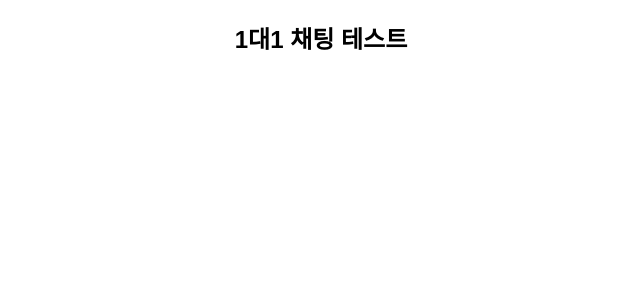
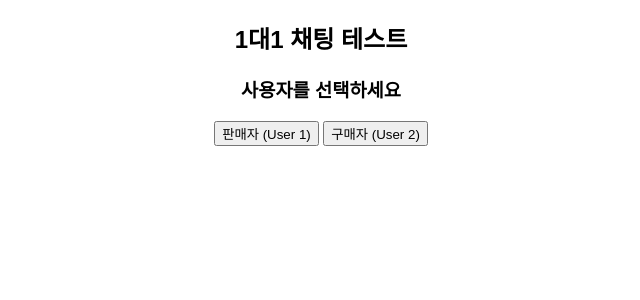
Before and after one commit to bookpar2/backend, a Django app: page /test-websocket in a window 1280 px wide. Shown: the top 300 px of the page, without its empty margins (319-959 px from the left). Run offline with Django 5.2, Linux system fonts and the light colour scheme.

Commit message:
원상복귀!

```diff
--- a/chat/templates/test.html
+++ b/chat/templates/test.html
@@ -33,8 +33,8 @@
     <!-- 사용자 선택 화면 -->
     <div id="user-selection">
         <h3>사용자를 선택하세요</h3>
-        <button onclick="selectUser('fb2b59c9cc8b4ea78e976ab08a2b3d02')">판매자 (User 1)</button>
-        <button onclick="selectUser('dbaa49644f674fe895b42cada31147ce')">구매자 (User 2)</button>
+        <button onclick="selectUser(1)">판매자 (User 1)</button>
+        <button onclick="selectUser(2)">구매자 (User 2)</button>
     </div>
 
     <!-- 채팅 화면 -->
@@ -52,12 +52,15 @@
         let socket;
         let currentUserId;
         const chatroomId = 1;  // ✅ 고정된 채팅방 ID
+        const bookId = 1;       // ✅ 고정된 책 ID
+        const sellerId = 1;     // ✅ 판매자 ID
+        const buyerId = 2;      // ✅ 구매자 ID
         const backendUrl = "http://localhost:8000"; // ✅ 로컬 백엔드 주소
         const websocketUrl = `ws://localhost:8000/ws/chat/${chatroomId}/`;
 
         function selectUser(userId) {
             currentUserId = userId;
-            document.getElementById("current-user").innerText = userId === 'fb2b59c9cc8b4ea78e976ab08a2b3d02' ? "판매자 (User 1)" : "구매자 (User 2)";
+            document.getElementById("current-user").innerText = userId === sellerId ? "판매자 (User 1)" : "구매자 (User 2)";
 
             // 화면 전환
             document.getElementById("user-selection").style.display = "none";
@@ -68,7 +71,7 @@
 
         function connectWebSocket() {
             // ✅ WebSocket 연결
-            socket = new WebSocket(websocketUrl + `?sender_id=${encodeURIComponent(currentUserId)}`);
+            socket = new WebSocket(websocketUrl);
 
             socket.onopen = function() {
                 console.log("✅ WebSocket 연결 성공!");
@@ -82,40 +85,60 @@
             };
 
             socket.onclose = function() {
-                console.log("❌ WebSocket 연결 종료!");
-                displayMessage("❌ 서버와의 연결이 끊어졌습니다.");
+                console.log("⚠️ WebSocket 연결 종료.");
+                displayMessage("📢 서버와 연결이 종료되었습니다.");
+            };
+
+            socket.onerror = function(error) {
+                console.error("WebSocket 오류:", error);
             };
         }
 
-        function displayMessage(message) {
-            const chatBox = document.getElementById("chat-box");
-            const messageElement = document.createElement("div");
-            messageElement.classList.add("message");
-            messageElement.innerText = message;
-            chatBox.appendChild(messageElement);
-            chatBox.scrollTop = chatBox.scrollHeight;  // 자동 스크롤
+        function sendMessage() {
+            if (!socket || socket.readyState !== WebSocket.OPEN) {
+                alert("WebSocket이 연결되지 않았습니다.");
+                return;
             }
 
-        function sendMessage() {
             const messageInput = document.getElementById("message-input");
             const message = messageInput.value.trim();
+            if (!message) return;
 
-            if (message) {
+            // ✅ 메시지 전송
             socket.send(JSON.stringify({
                 sender_id: currentUserId,
                 message: message
             }));
-                messageInput.value = '';  // 메시지 입력창 초기화
+
+            displayMessage(`📝 나: ${message}`);
+            messageInput.value = "";
         }
+
+        function displayMessage(msg) {
+            const chatBox = document.getElementById("chat-box");
+            const messageElement = document.createElement("p");
+            messageElement.className = "message";
+            messageElement.textContent = msg;
+            chatBox.appendChild(messageElement);
+            chatBox.scrollTop = chatBox.scrollHeight; // 자동 스크롤
         }
 
         function disconnectChat() {
             if (socket) {
-                socket.close();  // WebSocket 연결 종료
+                socket.close();
             }
+
+            // 화면 초기화 및 사용자 선택 화면으로 이동
+            document.getElementById("chat-box").innerHTML = "";
+            document.getElementById("message-input").value = "";
             document.getElementById("chat-container").style.display = "none";
-            document.getElementById("user-selection").style.display = "block";  // 사용자 선택 화면으로 돌아가기
+            document.getElementById("user-selection").style.display = "block";
         }
+
+        // 페이지 로드 시 사용자 선택 화면 보이기
+        window.onload = function() {
+            document.getElementById("user-selection").style.display = "block";
+        };
     </script>
 </body>
 </html>
```
Lines whose indentation alone changed are shown as unchanged.
